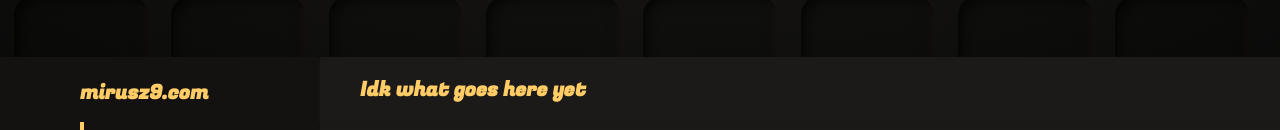
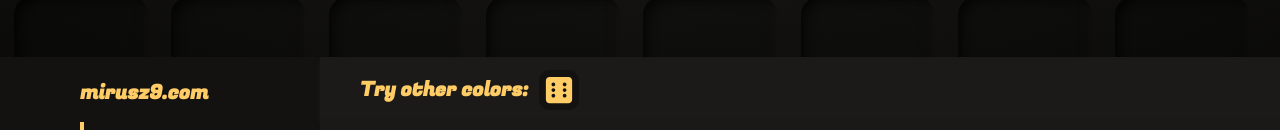
Before and after one commit to mirusz9/mirusz-landingpage, a React (Vite) app: page / in a window 1280 px wide. Shown: the part 663-793 px from the top of the page. Built offline with nearby package versions, Linux system fonts and the light colour scheme.

Commit message:
randomize button

```diff
--- a/src/App.tsx
+++ b/src/App.tsx
@@ -23,7 +23,7 @@ function App() {
 
 	const isBackgroundVisible = scroll / dimensions.height < 0.9;
 
-	const mouseClick = () => {
+	const randomizeCol = () => {
 		setHue(Math.floor(Math.random() * 360));
 	};
 
@@ -47,13 +47,11 @@ function App() {
 
 		window.addEventListener('resize', debouncedHandleResize);
 		window.addEventListener('mousemove', throttledHandleMouseMove);
-		window.addEventListener('mousedown', mouseClick);
 		window.addEventListener('scroll', throttledScroll);
 
 		return () => {
 			window.removeEventListener('resize', debouncedHandleResize);
 			window.removeEventListener('mousemove', throttledHandleMouseMove);
-			window.removeEventListener('mousedown', mouseClick);
 			window.removeEventListener('scroll', throttledScroll);
 		};
 	}, [isBackgroundVisible, isMobile]);
@@ -112,7 +110,7 @@ function App() {
 				<h1 style={{ transform: getMouseAndDepthTransform(7) }}>mirusz</h1>
 				<h1 style={{ transform: getMouseAndDepthTransform(7.5) }}>mirusz</h1>
 			</div>
-			<Content scroll={scroll} />
+			<Content scroll={scroll} randomizeCol={randomizeCol}/>
 			<Footer />
 		</>
 	);
--- a/src/Content.tsx
+++ b/src/Content.tsx
@@ -10,13 +10,15 @@ import { FaSquareInstagram } from 'react-icons/fa6';
 import { FaSquareXTwitter } from 'react-icons/fa6';
 import { FaGithubSquare } from 'react-icons/fa';
 import { FaSpotify } from 'react-icons/fa';
+import { FaDiceSix } from 'react-icons/fa';
 import './content.css';
 
 interface IContentProps {
 	scroll: number;
+	randomizeCol: () => void;
 }
 
-function Content({ scroll }: IContentProps) {
+function Content({ scroll, randomizeCol }: IContentProps) {
 	const rightContentRef = useRef<HTMLDivElement>(null);
 	const leftContentRef = useRef<HTMLDivElement>(null);
 	const [activeIndex, setActiveIndex] = useState(0);
@@ -108,7 +110,10 @@ function Content({ scroll }: IContentProps) {
 			</div>
 			<div id="right">
 				<div className="header">
-					<h5>Idk what goes here yet</h5>
+					<h5>Try other colors: </h5>
+					<button onClick={randomizeCol} id="randomizeButton">
+						<FaDiceSix size="30px" />
+					</button>
 				</div>
 				<div id="rightContentWrapper">
 					<div id="rightContent" ref={rightContentRef}>
--- a/src/content.css
+++ b/src/content.css
@@ -131,6 +131,25 @@ h5 {
 	font-size: 20px;
 }
 
+
+#randomizeButton {
+	background-color: var(--mainBackgroundCol);
+	border: none;
+	outline: none;
+	padding: 5px;
+	margin: 0px 10px;
+	/* color: var(--secondary);2 */
+	color: var(--header);
+	border-radius: 10px;
+	width: 40px;
+	height: 40px;
+	cursor: pointer;
+}
+
+#randomizeButton:hover {
+	color: #fff;
+}
+
 section {
 	/* margin: 0 120px; */
 	padding-bottom: 20px;
@@ -254,8 +273,6 @@ display: block;
 	color: var(--header);
 }
 
-#contactList span {
-}
 
 @media screen and (max-width: 1000px) {
 	#rightContentWrapper {
```
Also changed, not shown: 5 other files (tests, documents, lock files or other folders).
